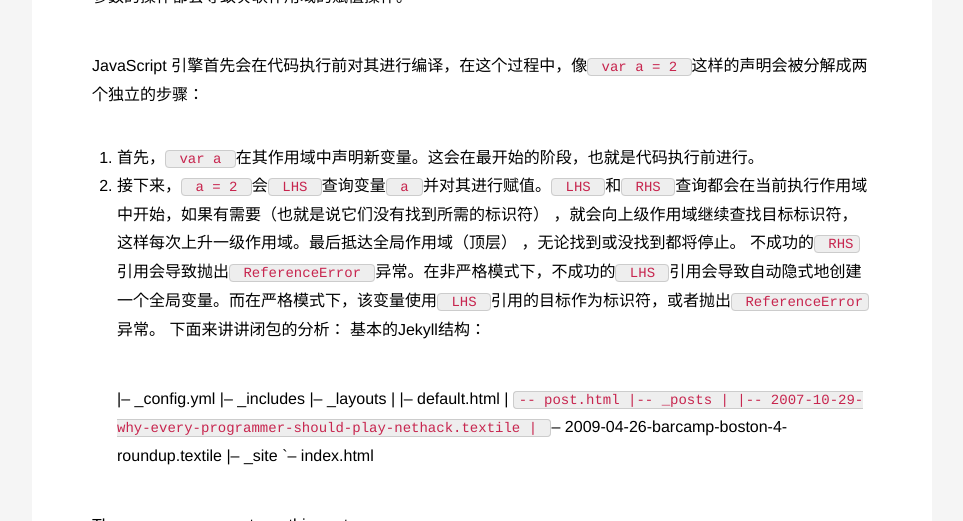
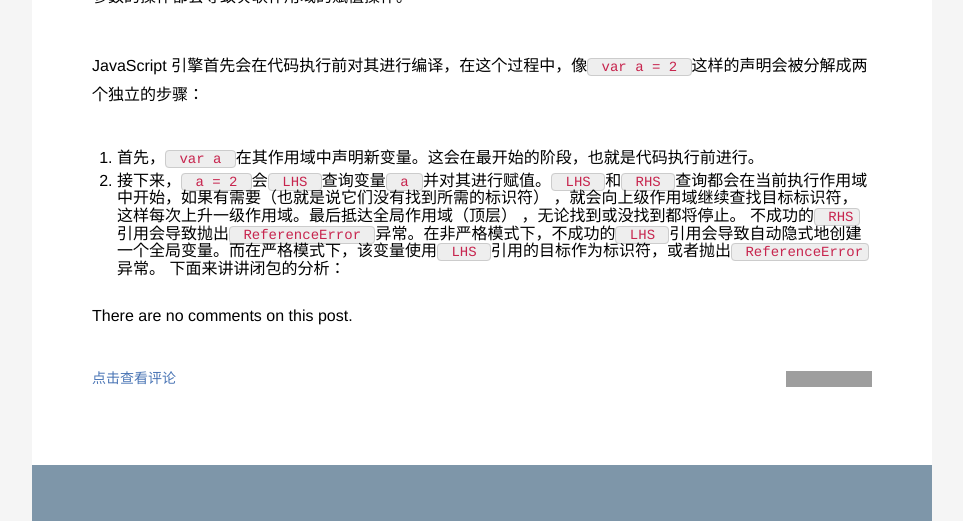
Before and after one commit to ioloveuu/ioloveuu.github.io, a Jekyll site: the page built from _posts/2016-01-29-scope-analys.md, in a window 1280 px wide and 900 px high, scrolled down 2983 px, cut to the strip 0-521 px from the top of the window. Shown: the whole strip, without its empty margins (158-1121 px from the left). Built offline with Jekyll 4.4.1, drawn with Linux system fonts in a browser that asks for light colours; nearby versions of some CDN libraries; a script that is not in the unit is left out; grey boxes are pictures that could not be loaded.

Commit message:
Update 2016-01-29-scope-analys.md

```diff
--- a/_posts/2016-01-29-scope-analys.md
+++ b/_posts/2016-01-29-scope-analys.md
@@ -96,18 +96,7 @@
 2. 接下来，` a = 2 `会` LHS `查询变量` a `并对其进行赋值。` LHS `和` RHS `查询都会在当前执行作用域中开始，如果有需要（也就是说它们没有找到所需的标识符） ，就会向上级作用域继续查找目标标识符，这样每次上升一级作用域。最后抵达全局作用域（顶层） ，无论找到或没找到都将停止。
 不成功的` RHS `引用会导致抛出` ReferenceError `异常。在非严格模式下，不成功的` LHS `引用会导致自动隐式地创建一个全局变量。而在严格模式下，该变量使用` LHS `引用的目标作为标识符，或者抛出` ReferenceError `异常。
 下面来讲讲闭包的分析：
-基本的Jekyll结构：
 
-    |-- _config.yml
-    |-- _includes
-    |-- _layouts
-    |   |-- default.html
-    |   `-- post.html
-    |-- _posts
-    |   |-- 2007-10-29-why-every-programmer-should-play-nethack.textile
-    |   `-- 2009-04-26-barcamp-boston-4-roundup.textile
-    |-- _site
-    `-- index.html
 
 
 
```
